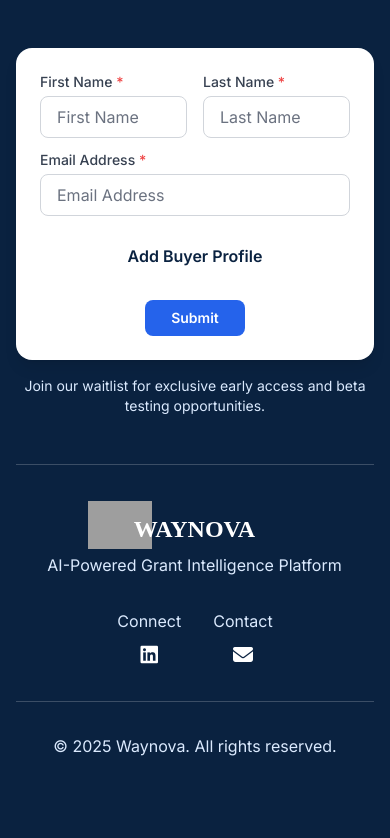
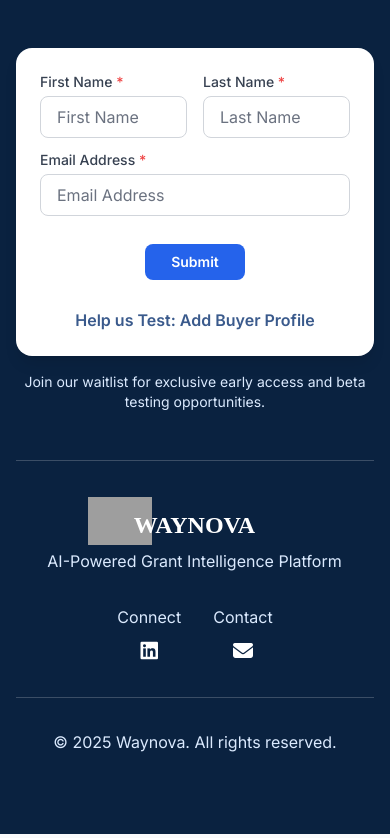
Before and after one commit to WayNova/Waynova_Frontend, a React (Create React App) app: page / in a window 390 px wide. Shown: the part 6647-7485 px from the top of the page. Built offline with nearby package versions, Linux system fonts and the light colour scheme; grey boxes are pictures that could not be loaded.

Commit message:
Updated add buyer profile for mobile device

```diff
--- a/src/components/CallToAction.js
+++ b/src/components/CallToAction.js
@@ -123,23 +123,23 @@
                 {/* Removed 'How can we help?' text box */}
               </div>
             </div>
-                {/* Mobile-only Add Buyer Profile button above Submit */}
-                <button
-                  type="button"
-                  className="md:hidden block w-full text-[#0A2240] text-base font-semibold bg-transparent border-none p-0 mb-2"
-                  style={{ boxShadow: 'none', outline: 'none' }}
-                  onClick={() => window.location.href = '/add-buyer-profiles'}
-                >
-                  Add Buyer Profile
-                </button>
             <button
               type="submit"
               disabled={isSubmitting}
-              className="bg-blue-600 text-white px-6 py-2 rounded-lg font-semibold hover:bg-blue-700 transition-colors text-sm mt-2 disabled:opacity-50 disabled:cursor-not-allowed"
+              className="bg-blue-600 text-white px-6 py-2 rounded-lg font-semibold hover:bg-blue-700 transition-colors text-sm mt-0 disabled:opacity-50 disabled:cursor-not-allowed"
               style={{ minWidth: '100px' }}
             >
               {isSubmitting ? 'Submitting...' : 'Submit'}
             </button>
+                {/* Mobile-only Add Buyer Profile button at the very bottom */}
+                <button
+                  type="button"
+                  className="md:hidden block w-full text-[#3a5a8c] hover:text-[#0A2240] text-base font-semibold bg-transparent border-none p-0 mt-3 transition-colors duration-200"
+                  style={{ boxShadow: 'none', outline: 'none' }}
+                  onClick={() => window.location.href = '/add-buyer-profiles'}
+                >
+                  Help us Test: Add Buyer Profile
+                </button>
           </form>
 
           {/* Success/Error Message */}
```
